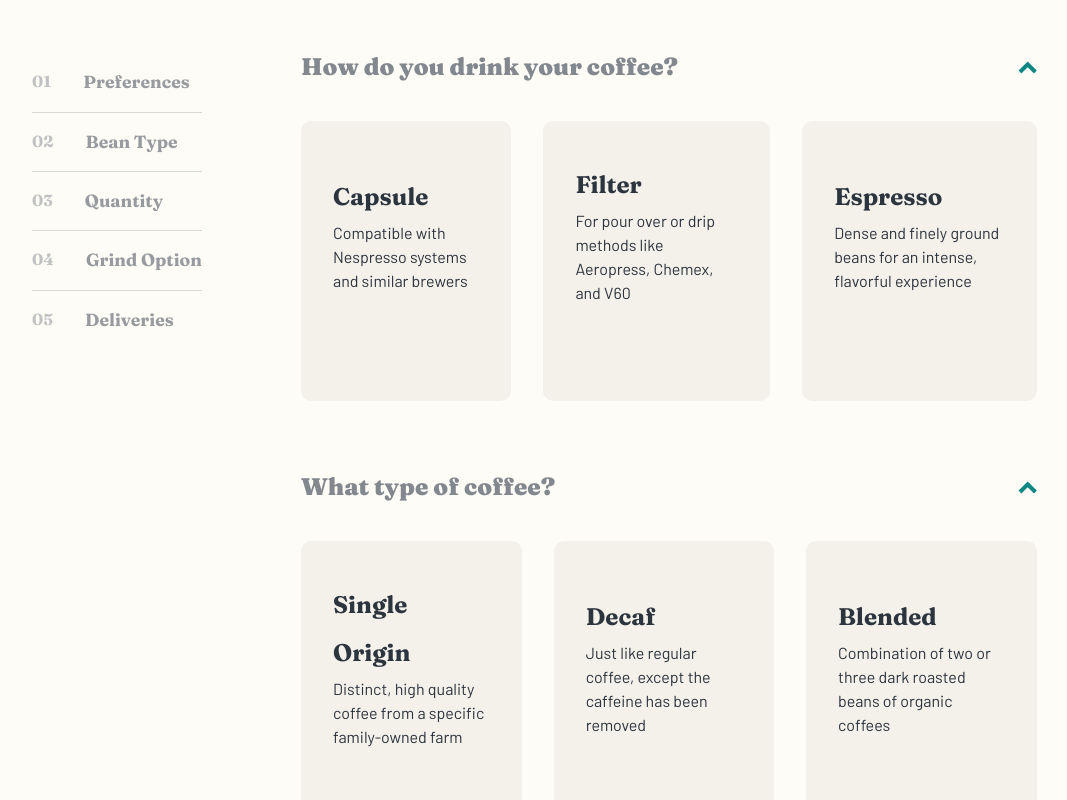
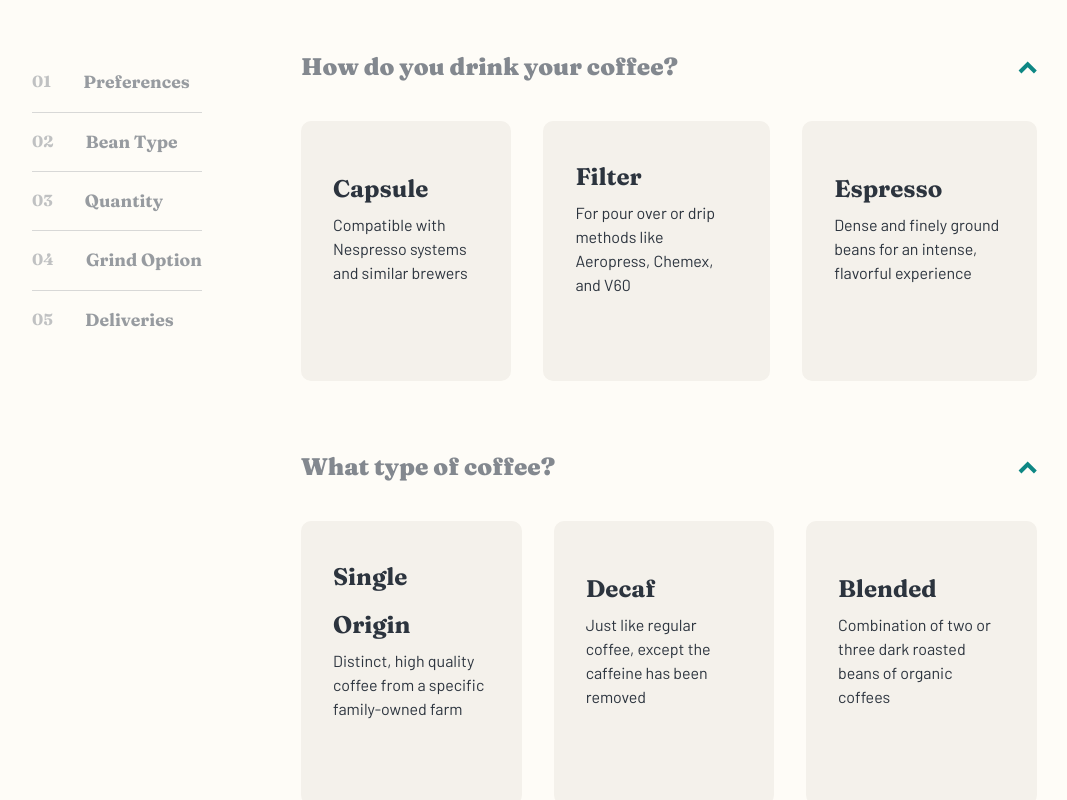
Before and after one commit to kebin20/coffee-roasters-website, a React (Vite) app: page /subscribe in a window 1280 px wide. Shown: the part 1540-2340 px from the top of the page, without its empty margins (155-1222 px from the left). Built offline with nearby package versions, Linux system fonts and the light colour scheme; no server answers; the HTML template or start-up script is replaced by a standard one.

Commit message:
style: adjusted css for dropdown items

```diff
--- a/src/Pages/Home.module.css
+++ b/src/Pages/Home.module.css
@@ -2,7 +2,7 @@
 
 .homeHeroSection {
   color: var(--lightCream);
-  background-image: url('../assets/home/mobile/image-hero-coffeepress.jpg');
+  background-image: url("../assets/home/mobile/image-hero-coffeepress.jpg");
   background-size: cover;
   padding: 6.25em 1.5em;
   border-radius: var(--border-px);
@@ -138,7 +138,7 @@
   .homeHeroSection {
     display: grid;
     grid-template-columns: 0.5fr;
-    background: url('../assets/home/tablet/image-hero-coffeepress.jpg');
+    background: url("../assets/home/tablet/image-hero-coffeepress.jpg");
     background-size: cover;
     background-repeat: no-repeat;
     padding-left: 6em;
@@ -276,7 +276,7 @@
   .homeHeroSection {
     display: flex;
     align-items: center;
-    background: url('../assets/home/desktop/image-hero-coffeepress.jpg');
+    background: url("../assets/home/desktop/image-hero-coffeepress.jpg");
     background-size: cover;
     background-repeat: no-repeat;
     padding: 0 0 0 6em;
@@ -285,10 +285,10 @@
   .heroContainer {
     display: flex;
     text-align: left;
-    min-width: 80rem;
-    min-height: 38rem;
+    width: 80rem;
+    height: 38rem;
     justify-content: center;
-    padding-right: 49em;
+    padding-right: 35em;
   }
 
   /*COLLECTION SECTION */
--- a/src/components/Selections/PlanDropdownItem.module.css
+++ b/src/components/Selections/PlanDropdownItem.module.css
@@ -1,4 +1,4 @@
-.dropDownItem {
+.ddItem {
   text-align: left;
   background-color: var(--big-select-option-default);
   color: var(--darkBlue);
@@ -8,13 +8,13 @@
   cursor: pointer;
 }
 
-.dropDownItem:active,
-.dropDownItem:focus {
+.ddItem:active,
+.ddItem:focus {
   background-color: var(--darkCyan);
   color: var(--lightCream);
 }
 
-.dropDownItem:hover {
+.ddItem:hover {
   background-color: var(--paleOrange);
 }
 
@@ -44,7 +44,7 @@
 
 /* Tablet portrait and larger */
 @media only screen and (min-width: 600px) {
-  .dropDownItem {
+  .ddItem {
     padding: 2em 2em 5.25em 2em;
   }
 
@@ -57,9 +57,6 @@
 }
 /* Desktop and larger */
 @media only screen and (min-width: 1200px) {
-  .dropDownItem {
-    padding: 2.5em 2em 6em 2em;
-  }
 }
 /* Big desktop (4k) */
 @media only screen and (min-width: 1800px) {
--- a/src/components/Selections/PlanDropdownItem.tsx
+++ b/src/components/Selections/PlanDropdownItem.tsx
@@ -21,7 +21,7 @@ export default function PlanDropdownItem(props: DropdownItemType) {
   return (
     <>
       <button
-        className={`${styles.dropDownItem} ${isCapsuleSelected}`}
+        className={`${styles.ddItem} ${isCapsuleSelected}`}
         type={props.type || "button"}
         style={props.isSelected ? buttonSelectedStyling : undefined}
         onClick={handleClick}
--- a/src/components/Selections/PlanMenu.module.css
+++ b/src/components/Selections/PlanMenu.module.css
@@ -35,10 +35,6 @@
     gap: 2em;
   }
 
-  .dropDownItem {
-    padding-bottom: 5.25em;
-  }
-
   .selectionButton {
     justify-content: space-between;
     padding-top: 0;
```
